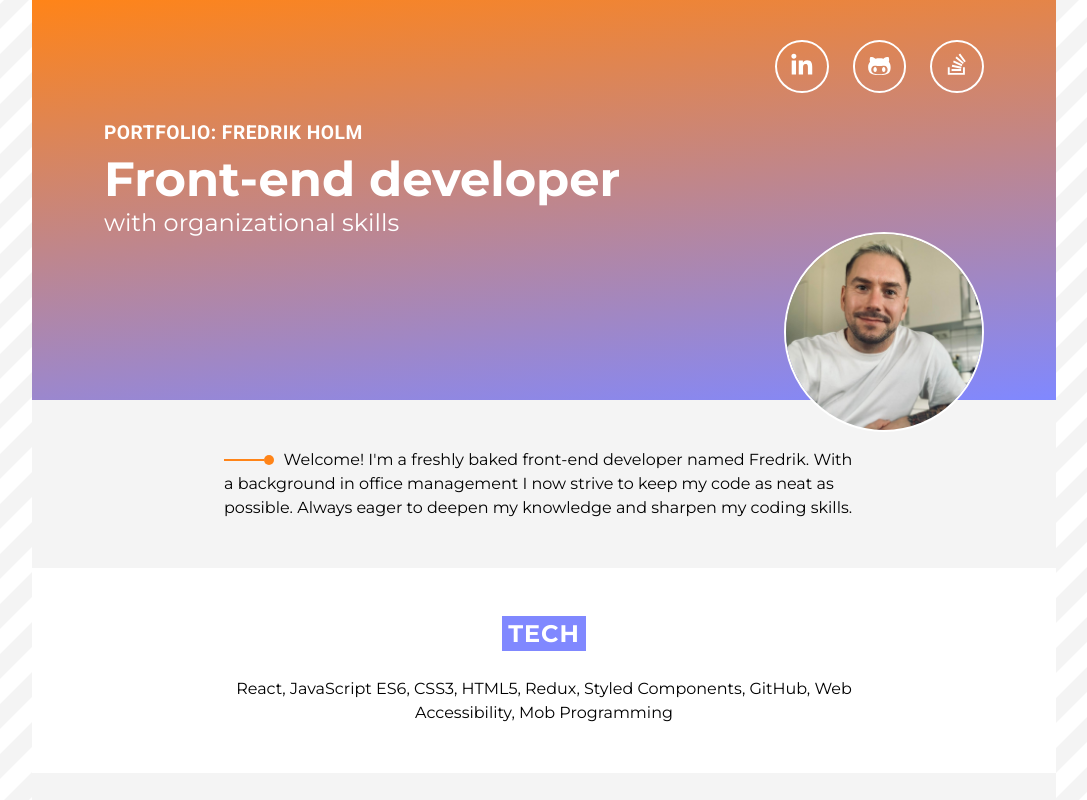
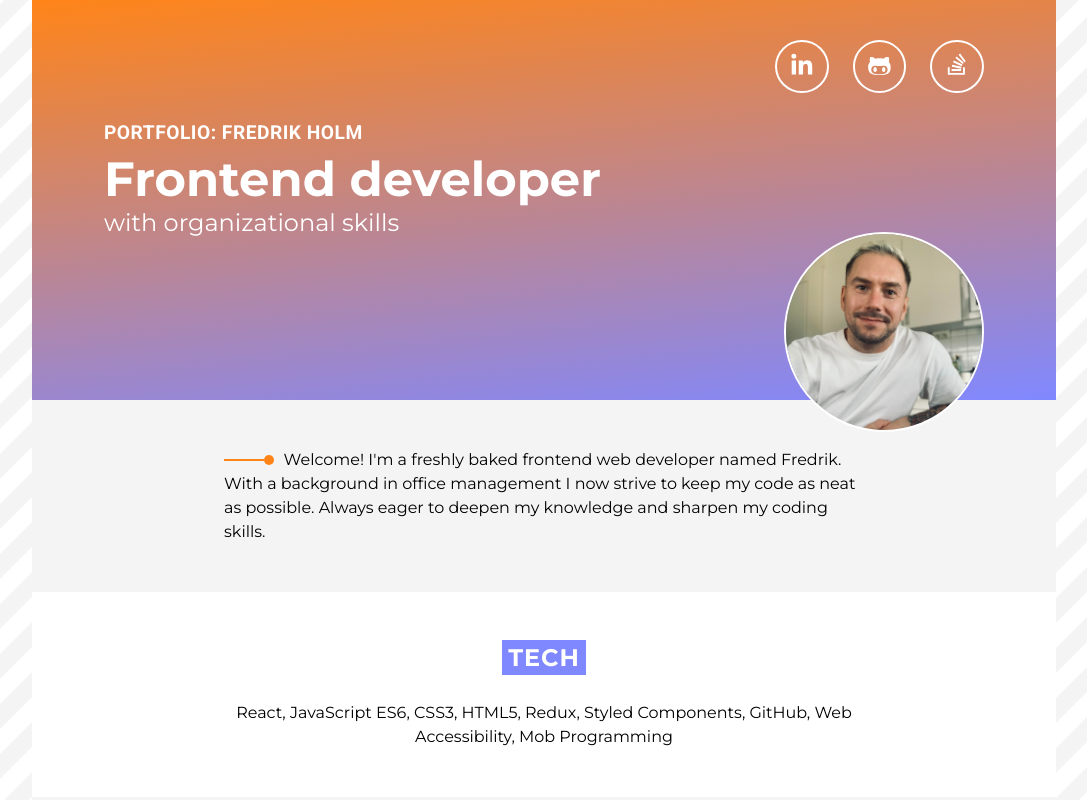
Before and after one commit to Technigo/project-react-portfolio, a React (Create React App) app: page / in a window 1280 px wide. Shown: the top 800 px of the page, without its empty margins (96-1183 px from the left). Built offline with nearby package versions, Linux system fonts and the light colour scheme; no server answers.

Commit message:
Fron end, frontend or front-end, that's the question

```diff
--- a/public/index.html
+++ b/public/index.html
@@ -3,9 +3,9 @@
   <head>
     <meta charset="utf-8" />
     <meta name="viewport" content="width=device-width, initial-scale=1" />
-    <meta name="description" content="Front-end Web Developer Portfolio.">
-    <meta property="og:title" content="Fredrik Holm – Front-end Developer">
-    <meta property="og:description" content="Portfolio: Fredrik Holm – Front-end Web Developer">
+    <meta name="description" content="Frontend Web Developer Portfolio.">
+    <meta property="og:title" content="Fredrik Holm Frontend Developer">
+    <meta property="og:description" content="Portfolio: Fredrik Holm Front-end Web Developer">
     <meta property="og:url" content="https://fredrikholm.dev/">
     <meta property="og:site_name" content="Portfolio: Fredrik Holm">
     <meta property="og:image" content="https://raw.githubusercontent.com/karlfredrikholm/project-react-portfolio/master/src/assets/og_pic.png/">
--- a/src/components/Header.jsx
+++ b/src/components/Header.jsx
@@ -41,7 +41,7 @@ const Header = () => {
 
       <HeadingsContainer>
         <h1>Portfolio: Fredrik Holm</h1>
-        <h2>Front-end developer</h2>
+        <h2>Frontend developer</h2>
         <h3>with organizational skills</h3>
       </HeadingsContainer>
 
--- a/src/components/Summary.jsx
+++ b/src/components/Summary.jsx
@@ -9,7 +9,7 @@ const Summary = () => {
       <Paragraph main>
         <Line /><Dot />
           Welcome! I&apos;m a freshly
-          baked front-end developer named Fredrik. With a background in office
+          baked frontend web developer named Fredrik. With a background in office
           management I now strive to keep my code as neat as possible. Always
           eager to deepen my knowledge and sharpen my coding skills.
       </Paragraph>
```
